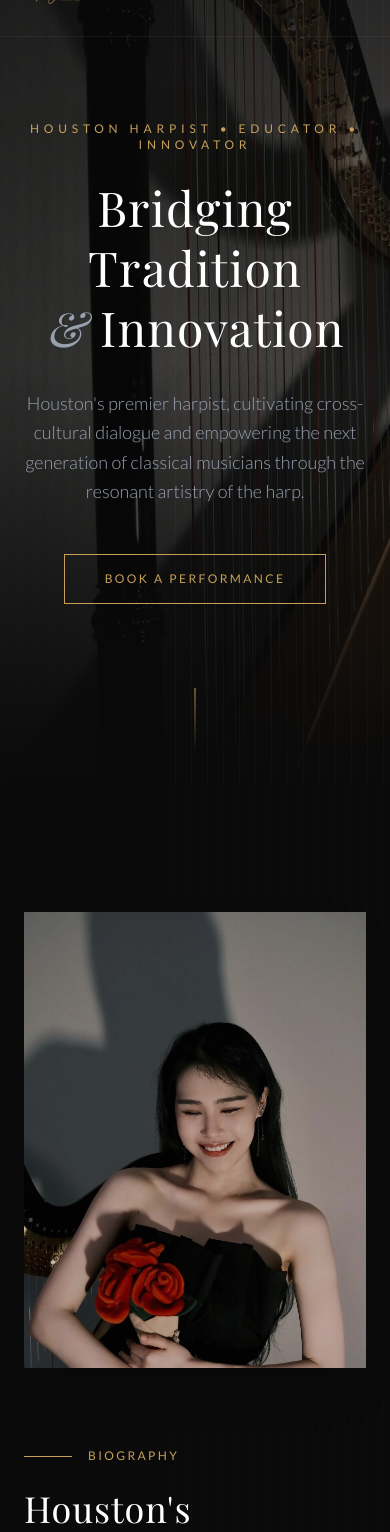
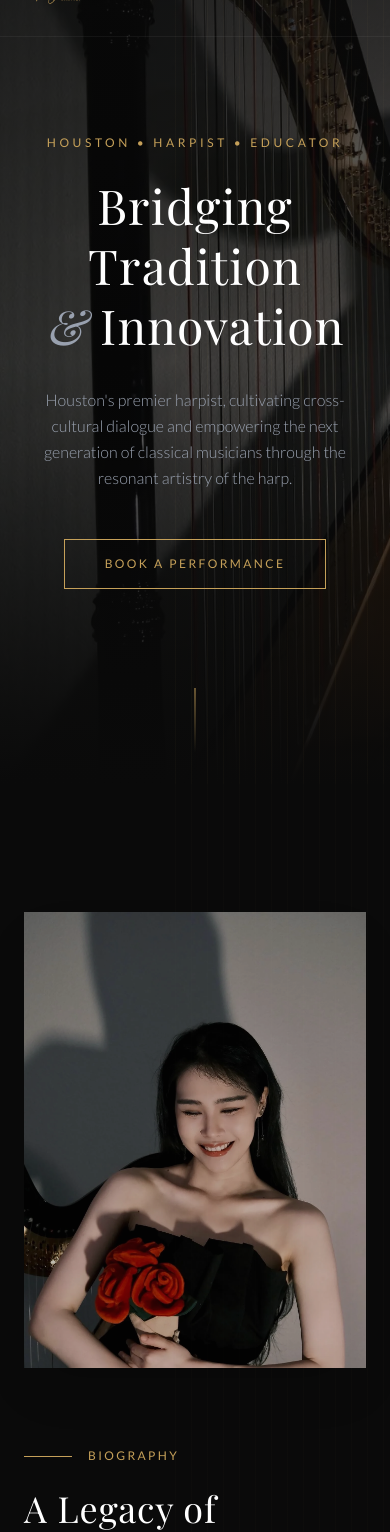
Before and after one commit to Butternctu/yiruimusic, a React (Vite) app: page / in a window 390 px wide. Shown: the part 60-1592 px from the top of the page. Built offline with nearby package versions, Linux system fonts and the light colour scheme; a web font is replaced by a local one.

Commit message:
seo: refine mobile layout - remove Innovator, restore About H2, adjust Hero spacing

```diff
--- a/src/components/About.jsx
+++ b/src/components/About.jsx
@@ -54,7 +54,7 @@ const About = () => {
             </h3>
           </div>
           <h2 className="font-serif text-4xl text-white mb-8 tracking-wide">
-            Houston's Distinguished Harpist
+            A Legacy of Excellence
           </h2>
           <div className="text-gray-400 font-light leading-relaxed text-base">
             <p>
--- a/src/components/Hero.jsx
+++ b/src/components/Hero.jsx
@@ -1,5 +1,5 @@
-import React, { useEffect } from 'react';
-import yiruiCover from '../assets/yirui_cover.webp';
+import React, { useEffect } from "react";
+import yiruiCover from "../assets/yirui_cover.webp";
 
 const Hero = () => {
   useEffect(() => {
@@ -7,7 +7,7 @@ const Hero = () => {
 
     const updateVh = () => {
       const vh = window.innerHeight * 0.01;
-      document.documentElement.style.setProperty('--vh', `${vh}px`);
+      document.documentElement.style.setProperty("--vh", `${vh}px`);
     };
 
     const handleResize = () => {
@@ -19,8 +19,8 @@ const Hero = () => {
     };
 
     updateVh();
-    window.addEventListener('resize', handleResize);
-    return () => window.removeEventListener('resize', handleResize);
+    window.addEventListener("resize", handleResize);
+    return () => window.removeEventListener("resize", handleResize);
   }, []);
 
   const handleScrollClick = (e, targetId) => {
@@ -33,7 +33,7 @@ const Hero = () => {
 
       window.scrollTo({
         top: offsetPosition,
-        behavior: 'smooth'
+        behavior: "smooth",
       });
     }
   };
@@ -47,18 +47,22 @@ const Hero = () => {
       <div className="absolute inset-0 luxury-lines z-0"></div>
 
       <div className="relative z-10 text-center px-6 max-w-4xl mx-auto fade-in-section is-visible w-full">
-        <h2 className="text-gold text-xs md:text-sm uppercase tracking-[0.4em] mb-6">
-          Houston Harpist &bull; Educator &bull; Innovator
+        <h2 className="text-gold text-xs md:text-sm uppercase tracking-[0.3em] md:tracking-[0.4em] mb-6">
+          Houston &bull; Harpist &bull; Educator
         </h2>
         <h1 className="font-serif text-5xl md:text-7xl text-white mb-8 leading-tight tracking-wide">
-          Bridging Tradition <br /><span className="italic font-light text-gray-400">&amp;</span> Innovation
+          Bridging Tradition <br />
+          <span className="italic font-light text-gray-400">&amp;</span>{" "}
+          Innovation
         </h1>
-        <p className="text-gray-400 text-lg font-light leading-relaxed max-w-2xl mx-auto mb-12">
-          Houston's premier harpist, cultivating cross-cultural dialogue and empowering the next generation of classical musicians through the resonant artistry of the harp.
+        <p className="text-gray-400 text-base md:text-lg font-light leading-relaxed max-w-2xl mx-auto mb-12">
+          Houston's premier harpist, cultivating cross-cultural dialogue and
+          empowering the next generation of classical musicians through the
+          resonant artistry of the harp.
         </p>
         <a
           href="#contact"
-          onClick={(e) => handleScrollClick(e, '#contact')}
+          onClick={(e) => handleScrollClick(e, "#contact")}
           className="inline-block border border-gold text-gold hover:bg-gold hover:text-dark-900 px-10 py-4 tracking-[0.2em] uppercase text-xs transition-all duration-500 scroll-link"
         >
           Book a Performance
```
